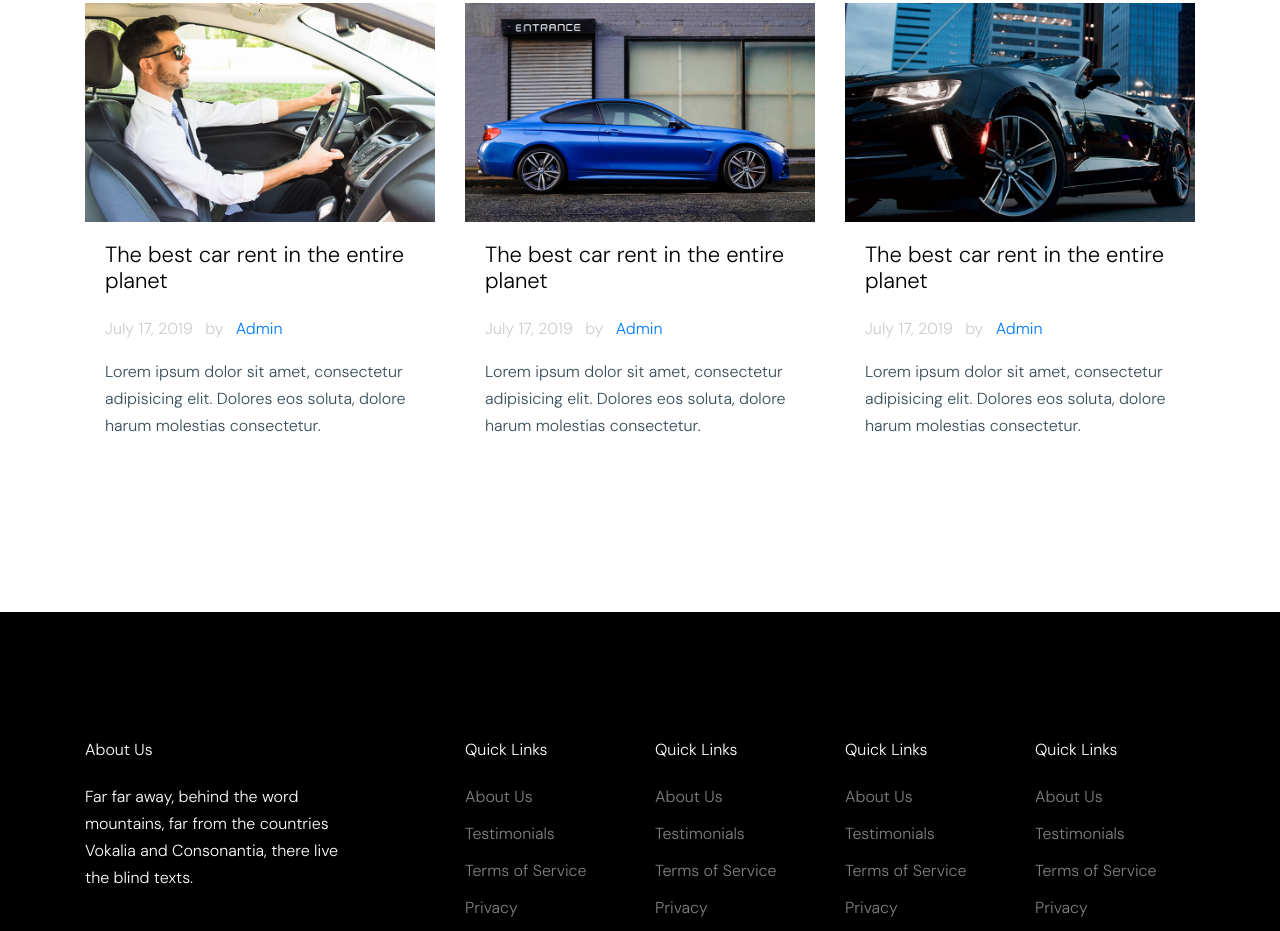
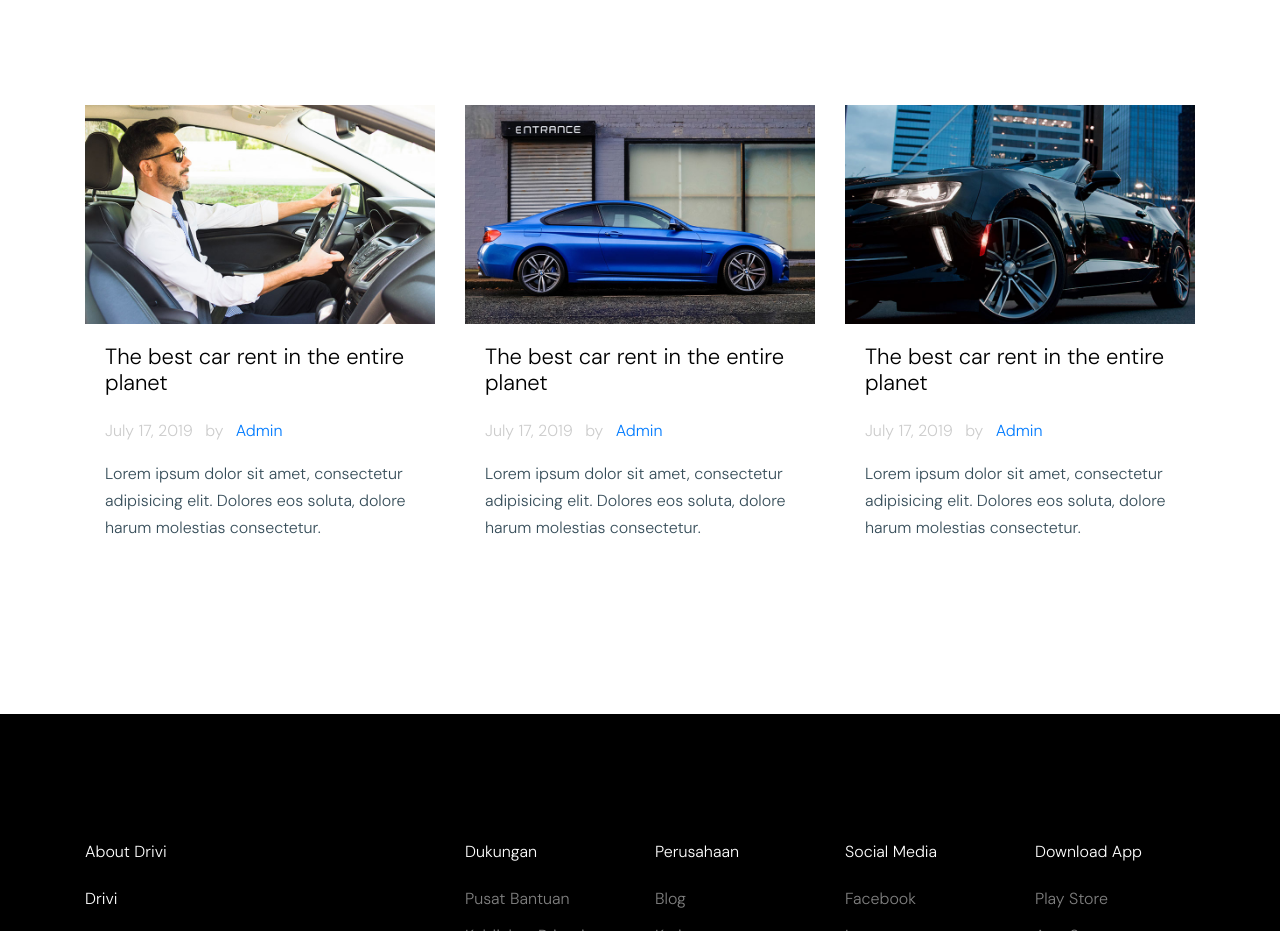
Before and after one commit to novanrohman/dashboard-drivi, a plain HTML site: page index.html in a window 1280 px wide. Shown: the part 4020-4951 px from the top of the page. Drawn offline with Linux system fonts and the light colour scheme; grey boxes are pictures that could not be loaded; files whose address does not match are found by name.

Commit message:
update footer

```diff
--- a/index.html
+++ b/index.html
@@ -334,6 +334,17 @@
               </div>
             </div>
           </div>
+          <div class="my-4 mx-auto">
+            <nav aria-label="Page navigation example">
+              <ul class="pagination">
+                <li class="page-item"><a class="page-link" href="#">Previous</a></li>
+                <li class="page-item"><a class="page-link" href="#">1</a></li>
+                <li class="page-item"><a class="page-link" href="#">2</a></li>
+                <li class="page-item"><a class="page-link" href="#">3</a></li>
+                <li class="page-item"><a class="page-link" href="#">Next</a></li>
+              </ul>
+            </nav>
+          </div>
         </div>
       </div>
     </div>
@@ -536,50 +547,45 @@
       <div class="container">
         <div class="row">
           <div class="col-lg-3">
-            <h2 class="footer-heading mb-4">About Us</h2>
-            <p>Far far away, behind the word mountains, far from the countries Vokalia and Consonantia, there
-              live the blind texts. </p>
+            <h2 class="footer-heading mb-4">About Drivi</h2>
+            <p>Drivi</p>
+              <iframe src="https://www.google.com/maps/embed?pb=!1m18!1m12!1m3!1d126337.93918221456!2d114.29847410000004!3d-8.296768500000002!2m3!1f0!2f0!3f0!3m2!1i1024!2i768!4f13.1!3m3!1m2!1s0x2dd156d7d86bef9b%3A0x4cb09a70b9109740!2sPoliteknik%20Negeri%20Banyuwangi!5e0!3m2!1sid!2sid!4v1669706873877!5m2!1sid!2sid" width-max="300" height-max="250" style="border:0;" allowfullscreen="" loading="lazy" referrerpolicy="no-referrer-when-downgrade"></iframe>
           </div>
           <div class="col-lg-8 ml-auto">
             <div class="row">
               <div class="col-lg-3">
-                <h2 class="footer-heading mb-4">Quick Links</h2>
+                <h2 class="footer-heading mb-4">Dukungan</h2>
                 <ul class="list-unstyled">
-                  <li><a href="#">About Us</a></li>
-                  <li><a href="#">Testimonials</a></li>
-                  <li><a href="#">Terms of Service</a></li>
-                  <li><a href="#">Privacy</a></li>
-                  <li><a href="#">Contact Us</a></li>
+                  <li><a href="#">Pusat Bantuan</a></li>
+                  <li><a href="#">Kebijakan Privasi</a></li>
+                  <li><a href="#">Syarat & Ketentuan</a></li>
+                  <li><a href="#">Daftarkan Jasa Anda</a></li>
                 </ul>
               </div>
               <div class="col-lg-3">
-                <h2 class="footer-heading mb-4">Quick Links</h2>
+                <h2 class="footer-heading mb-4">Perusahaan</h2>
                 <ul class="list-unstyled">
-                  <li><a href="#">About Us</a></li>
-                  <li><a href="#">Testimonials</a></li>
-                  <li><a href="#">Terms of Service</a></li>
-                  <li><a href="#">Privacy</a></li>
-                  <li><a href="#">Contact Us</a></li>
+                  <li><a href="#">Blog</a></li>
+                  <li><a href="#">Karir</a></li>
+                  <li><a href="#">Partner</a></li>
+                  <li><a href="#">Perlindungan</a></li>
                 </ul>
               </div>
               <div class="col-lg-3">
-                <h2 class="footer-heading mb-4">Quick Links</h2>
+                <h2 class="footer-heading mb-4">Social Media</h2>
                 <ul class="list-unstyled">
-                  <li><a href="#">About Us</a></li>
-                  <li><a href="#">Testimonials</a></li>
-                  <li><a href="#">Terms of Service</a></li>
-                  <li><a href="#">Privacy</a></li>
-                  <li><a href="#">Contact Us</a></li>
+                  <li><a href="#">Facebook</a></li>
+                  <li><a href="#">Instagram</a></li>
+                  <li><a href="#">Twitter</a></li>
+                  <li><a href="#">linkedin</a></li>
+                  <li><a href="#">Youtube</a></li>
                 </ul>
               </div>
               <div class="col-lg-3">
-                <h2 class="footer-heading mb-4">Quick Links</h2>
+                <h2 class="footer-heading mb-4">Download App</h2>
                 <ul class="list-unstyled">
-                  <li><a href="#">About Us</a></li>
-                  <li><a href="#">Testimonials</a></li>
-                  <li><a href="#">Terms of Service</a></li>
-                  <li><a href="#">Privacy</a></li>
-                  <li><a href="#">Contact Us</a></li>
+                  <li><a href="#">Play Store</a></li>
+                  <li><a href="#">App Store</a></li>
                 </ul>
               </div>
             </div>
```
